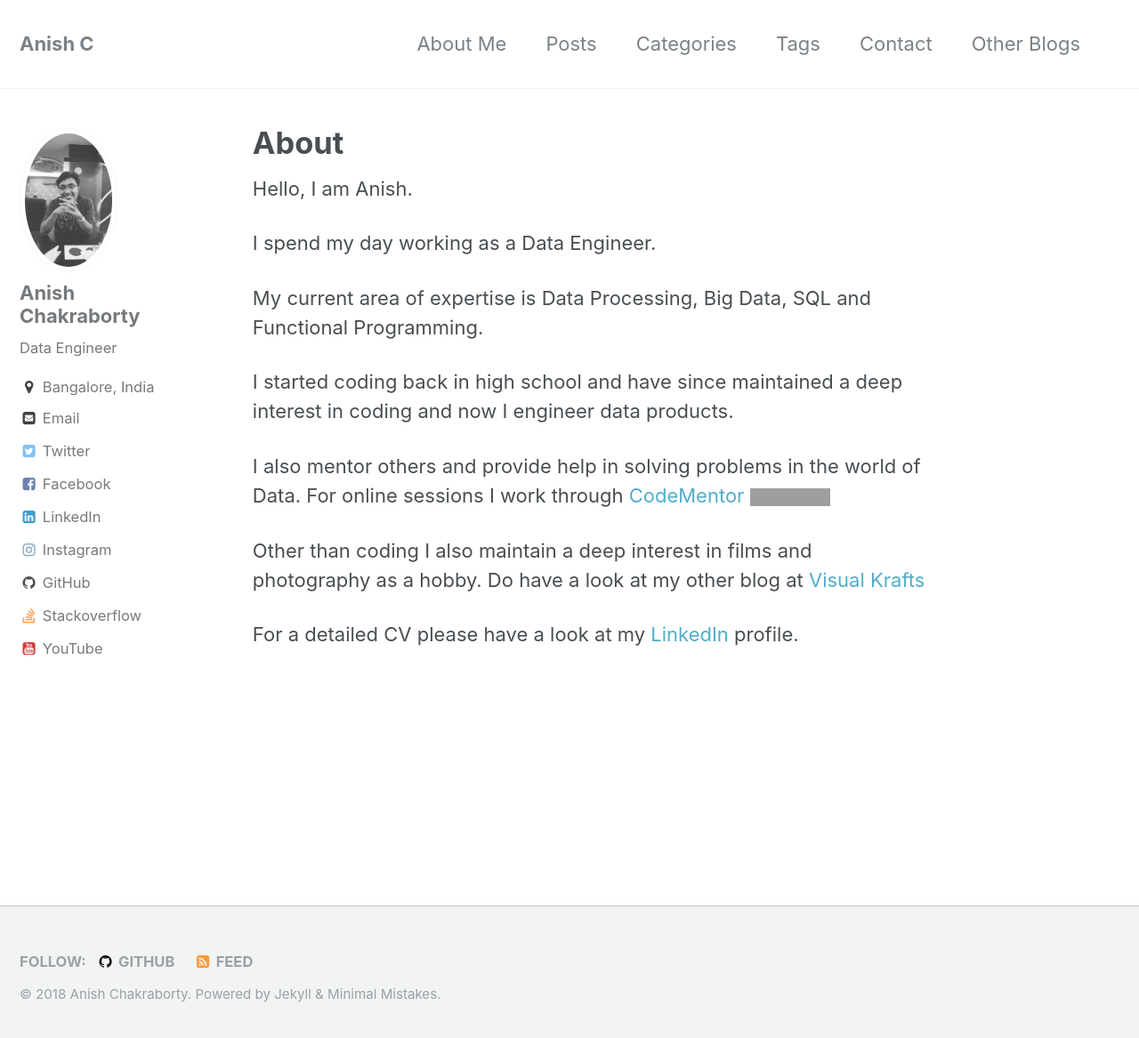
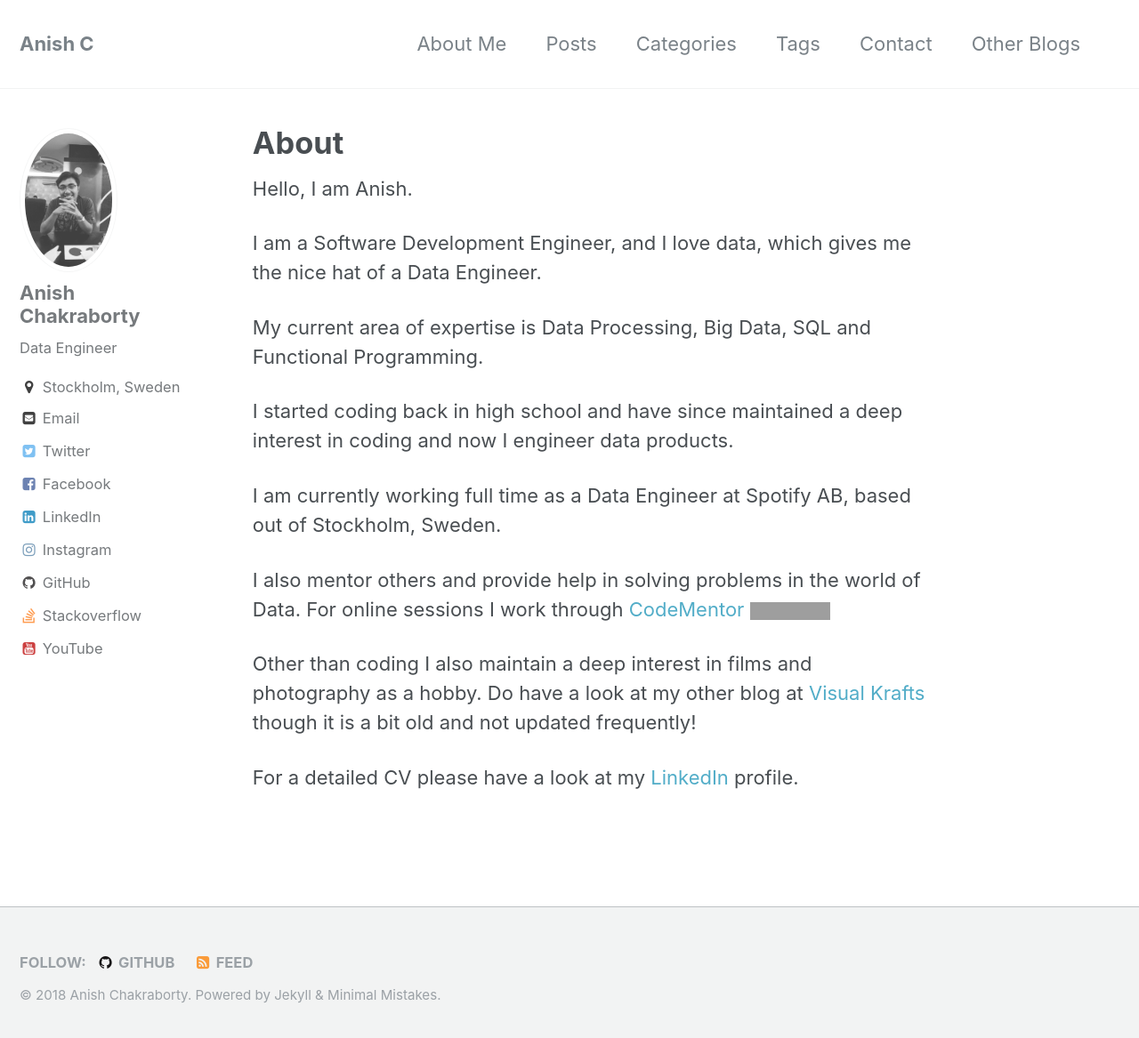
Before and after one commit to anish749/anish749.github.io, a Jekyll site: the page built from _pages/about.md, in a window 1280 px wide and 1174 px high. Shown: the top 1167 px of the window at 89% size. Built offline with Jekyll 4.4.1, drawn with Linux system fonts in a browser that asks for light colours; grey boxes are pictures that could not be loaded.

Commit message:
update location, aboutme

```diff
--- a/_config.yml
+++ b/_config.yml
@@ -80,7 +80,7 @@ author:
   name             : "Anish Chakraborty"
   avatar           : "/assets/images/bio-photo.jpg" # path of avatar image, e.g. "/assets/images/bio-photo.jpg"
   bio              : "Data Engineer"
-  location         : "Bangalore, India"
+  location         : "Stockholm, Sweden"
   email            : "anish749@gmail.com"
   uri              :
   bitbucket        :
--- a/_pages/about.md
+++ b/_pages/about.md
@@ -5,15 +5,17 @@ permalink: /about/
 
 Hello, I am Anish.
 
-I spend my day working as a Data Engineer.
+I am a Software Development Engineer, and I love data, which gives me the nice hat of a Data Engineer.
 
 My current area of expertise is Data Processing, Big Data, SQL and Functional Programming.
 
 I started coding back in high school and have since maintained a deep interest in coding and now I engineer data products.
 
+I am currently working full time as a Data Engineer at Spotify AB, based out of Stockholm, Sweden.
+
 I also mentor others and provide help in solving problems in the world of Data.
 For online sessions I work through [CodeMentor](https://www.codementor.io/anish749)  [![Book session on Codementor](https://cdn.codementor.io/badges/book_session_github.svg)](https://www.codementor.io/anish749?utm_source=github&utm_medium=button&utm_term=anish749&utm_campaign=github)
 
-Other than coding I also maintain a deep interest in films and photography as a hobby. Do have a look at my other blog at [Visual Krafts](https://visualkrafts.wordpress.com/)
+Other than coding I also maintain a deep interest in films and photography as a hobby. Do have a look at my other blog at [Visual Krafts](https://visualkrafts.wordpress.com/) though it is a bit old and not updated frequently!
 
 For a detailed CV please have a look at my [LinkedIn](https://www.linkedin.com/in/anishchakraborty) profile.
```
